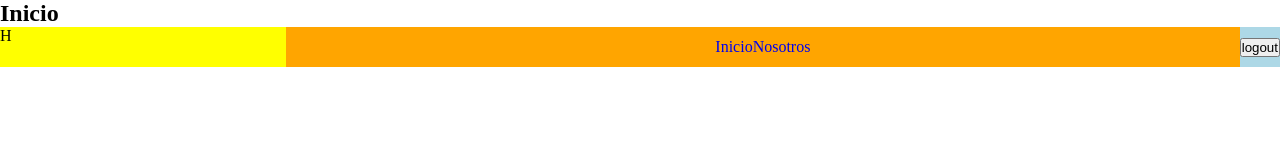
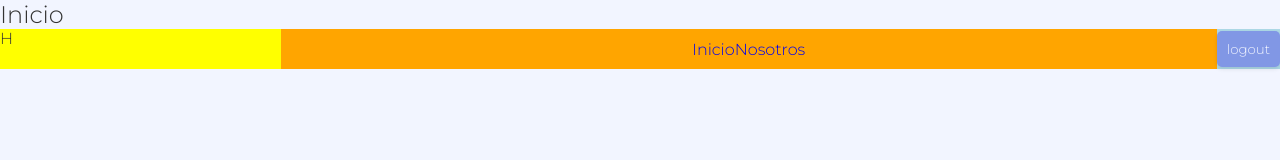
Before and after one commit to hersac/landing-page, a plain HTML site: page cliente/index.html in a window 1280 px wide. Drawn offline with Linux system fonts and the light colour scheme.

Commit message:
Agrega varibales globales y clase para tema oscuro

```diff
--- /dev/null
+++ b/cliente/assets/css/_globals.css
@@ -0,0 +1,72 @@
+@import url("https://fonts.googleapis.com/css2?family=Montserrat:ital,wght@0,100..900;1,100..900&display=swap");
+
+* {
+  margin: 0;
+  padding: 0;
+  box-sizing: border-box;
+  font-family: "Montserrat", sans-serif;
+  font-optical-sizing: auto;
+  font-weight: 300;
+  font-style: normal;
+}
+
+body {
+  background-color: var(--bg-color);
+  color: var(--text-color);
+}
+
+button {
+  background: none;
+  border: none;
+  color: var(--text-color);
+}
+
+.btn {
+  padding: 10px;
+  background-color: var(--bg-color);
+  border-radius: 5px;
+  box-shadow: var(--shadow-sm);
+}
+
+.btn:hover {
+  filter: brightness(1.1);
+  transition: ease-out 0.2s;
+}
+
+.btn:active {
+  filter: brightness(1.2);
+}
+
+.btn-primary {
+  background-color: var(--primary-color);
+  color: var(--text-color-secundary);
+}
+
+.btn-secundary {
+  background-color: var(--secundary-color);
+  color: var(--text-color-secundary);
+}
+
+.btn-success {
+  background-color: var(--success-color);
+  color: var(--text-color-secundary);
+}
+
+.btn-warning {
+  background-color: var(--warning-color);
+  color: var(--text-color-secundary);
+}
+
+.btn-error {
+  background-color: var(--error-color);
+  color: var(--text-color-secundary);
+}
+
+.btn-info {
+  background-color: var(--info-color);
+  color: var(--text-color-secundary);
+}
+
+.shadow-sm {
+  box-shadow: var(--shadow-sm);
+}
--- /dev/null
+++ b/cliente/assets/css/_variables.css
@@ -0,0 +1,26 @@
+:root {
+  --primary-color: #8197e5;
+  --secundary-color: #d5d4ff;
+  --bg-color: #f2f5ff;
+  --text-color: #333333;
+  --text-color-secundary: #f2f5ff;
+
+  --success-color: #4caf50;
+  --warning-color: #ffa726;
+  --error-color: #e57373;
+  --info-color: #29b6f6;
+
+  --shadow-sm: 0px 2px 4px rgba(0, 0, 0, 0.1);
+  --shadow-md: 0px 4px 8px rgba(0, 0, 0, 0.15);
+  --shadow-lg: 0px 6px 12px rgba(0, 0, 0, 0.2);
+
+  --radius-sm: 4px;
+  --radius-md: 8px;
+  --radius-lg: 16px;
+}
+
+.dark-theme {
+  --primary-color: #51508b;
+  --bg-color: #121212;
+  --text-color: #f2f5ff;
+}
--- a/cliente/assets/css/styles.css
+++ b/cliente/assets/css/styles.css
@@ -1,16 +1,12 @@
-/*/imports de componentes/*/
+/* Imports de globales */
+
+@import url("_variables.css");
+@import url("_globals.css");
+
+/* Imports de componentes */
 
 @import url("../../components/Navbar/Navbar.component.css");
 
-/*imports de modulos*/
+/* Imports de modulos */
 
-@import url('../../views/Inicio/Inicio.page.css');
-
-:root {
-}
-
-* {
-  margin: 0;
-  padding: 0;
-  box-sizing: border-box;
-}
+@import url("../../views/Inicio/Inicio.page.css");
--- a/cliente/components/Navbar/Navbar.component.html
+++ b/cliente/components/Navbar/Navbar.component.html
@@ -12,6 +12,6 @@
   </ul>
 
   <div>
-    <button id="btnLogout">logout</button>
+    <button id="btnLogout" class="btn btn-primary">logout</button>
   </div>
 </nav>
```
